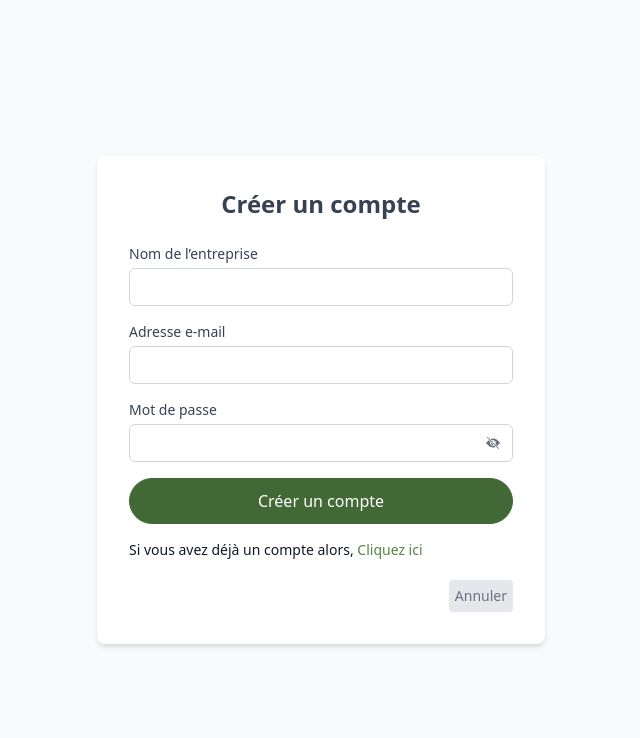
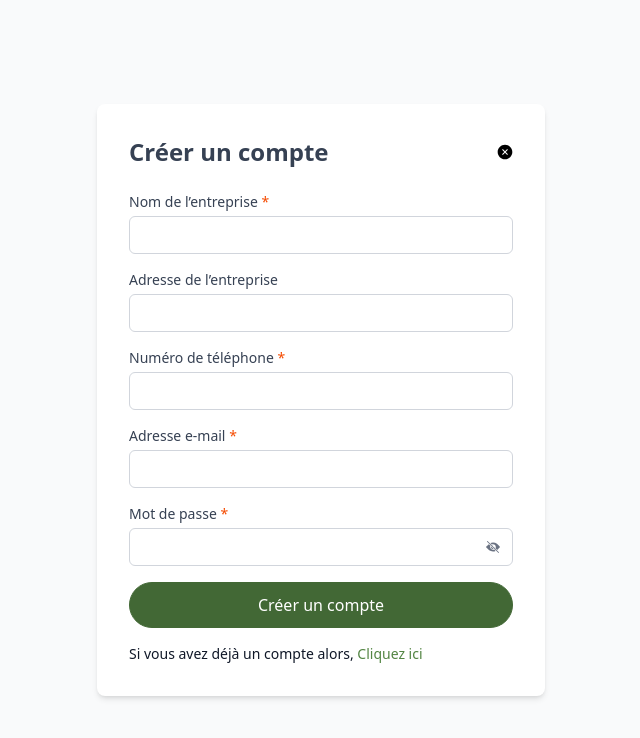
Before and after one commit to annelauraa/KOROBO, a React (Vite) app in the folder FRONT-END/: page /sign-up in a window 1280 px wide. Shown: the top 738 px of the page, without its empty margins (319-959 px from the left). Built offline with nearby package versions, Linux system fonts and the light colour scheme.

Commit message:
config : sign-up

```diff
--- a/FRONT-END/package.json
+++ b/FRONT-END/package.json
@@ -20,6 +20,7 @@
     "react-icons": "^5.5.0",
     "react-router-dom": "^7.5.0",
     "react-scroll": "^1.9.3",
+    "react-toastify": "^11.0.5",
     "tailwindcss": "^4.1.3"
   },
   "devDependencies": {
--- a/FRONT-END/src/App.css
+++ b/FRONT-END/src/App.css
@@ -40,6 +40,8 @@ body {
 
   button {
     cursor: pointer;
+    min-width: 25%;
+    border-radius: 50px !important;
   }
 
   img {
--- a/FRONT-END/src/Components/admin/Sidebar/Sidebar.css
+++ b/FRONT-END/src/Components/admin/Sidebar/Sidebar.css
@@ -19,3 +19,13 @@
     scale: 1.2;
     transition: 0.3s;
 }
+
+.backdrop {
+    position: fixed;
+    top: 0;
+    left: 0;
+    width: 100%;
+    height: 100%;
+    background-color: rgba(0, 0, 0, 0.8);
+    z-index: 9999;
+}
--- a/FRONT-END/src/Components/public/Navbar/Navbar.jsx
+++ b/FRONT-END/src/Components/public/Navbar/Navbar.jsx
@@ -58,10 +58,10 @@ const Navbar = () => {
                 <li > <Link to="faq" smooth={true} duration={800} offset={-100} className='cursor-pointer lg:mr-25'> FAQ </Link></li>
                 <li><LK
                   to="/sign-up"
-                  className="button-korobo"
+                  className="button-korobo-outlined"
                   whileHover={{ scale: 1.01 }}
                 >
-                  Nouveau compte
+                  Inscription
                 </LK></li>
                 <li><LK
                   to="/login"
--- a/FRONT-END/src/Pages/Login/Login.jsx
+++ b/FRONT-END/src/Pages/Login/Login.jsx
@@ -1,11 +1,13 @@
 import React, { useEffect } from 'react';
 import { useState } from "react";
 import { motion } from "framer-motion";
-import { IoIosEye, IoIosEyeOff, IoIosArrowBack  } from "react-icons/io";
+import { IoIosEye, IoIosEyeOff, IoIosArrowBack } from "react-icons/io";
 import { Link, useNavigate } from "react-router-dom";
 import axios from 'axios';
 import './Login.css';
 import { isAuthenticated, setToken } from '../../utils/auth';
+import { GoXCircleFill } from "react-icons/go";
+import { VscError } from "react-icons/vsc";
 
 const Login = () => {
 
@@ -59,7 +61,7 @@ const Login = () => {
       } catch (error) {
         console.error(error);
         setError("Email ou mot de passe incorrect");
-          }finally {
+      } finally {
         // setLoading(false);
       }
 
@@ -105,12 +107,15 @@ const Login = () => {
         className="bg-white p-8 rounded-lg shadow-md max-w-md w-full"
       >
 
-
+        <div className='flex flex-row items-center justify-between'>
           <h2 className="text-2xl font-bold text-start text-gray-700">
             Connexion
           </h2>
+          <Link to="/" className=''><GoXCircleFill /></Link>
+        </div>
+
         <form onSubmit={handleSubmit} className="mt-6 space-y-4">
-          {error && <p>{error}</p>}
+          {error && <p className='text-sm text-red-500 flex items-center gap-1'><VscError />{error}</p>}
           <motion.div
             initial={{ opacity: 0, x: 30 }}
             animate={{ opacity: 1, x: 0 }}
@@ -166,7 +171,7 @@ const Login = () => {
               <button
                 type="button"
                 onClick={togglePasswordVisibility}
-                className="absolute inset-y-0 right-0 pr-3 flex items-center text-gray-500"
+                className="absolute inset-y-0 right-0 pr-3 flex items-center text-gray-500 justify-end"
               >
                 {showPassword ? (
                   <IoIosEye />
@@ -196,7 +201,7 @@ const Login = () => {
           <span className="block text-sm font-medium text-gray-900 text-start"><Link className="text-korobo" to="/forgot-password">Mot de passe oublié ?</Link></span>
           <span className="block text-sm font-medium text-gray-900 text-start"><Link className="text-korobo" to="/sign-up">Cliquez ici</Link> si vous n&apos;avez pas encore votre compte. </span>
         </form>
-        <button className='text-sm bg-gray-200 mt-5 p-1.5 rounded-sm text-gray-500 flex flex-row hover:scale-105 float-end'> <Link to="/" className='flex flex-row items-center'>Annuler</Link></button>
+
       </motion.div>
     </div>
   );
--- a/FRONT-END/src/Pages/Sign-Up/SignUp.jsx
+++ b/FRONT-END/src/Pages/Sign-Up/SignUp.jsx
@@ -5,12 +5,19 @@ import { IoIosEye } from "react-icons/io";
 import { IoIosEyeOff } from "react-icons/io";
 import { Link } from 'react-router-dom';
 import './SignUp.css'
+import { GoXCircleFill } from 'react-icons/go';
+import { VscError } from 'react-icons/vsc';
+import axios from 'axios';
+
+
 const SignUp = () => {
-
+  const [error, setError] = useState(null);
   const [formData, setFormData] = useState({
     companyName: "",
     email: "",
     password: "",
+    telephone: "",
+    adresse: "",
   });
 
   const [errors, setErrors] = useState({
@@ -19,11 +26,16 @@ const SignUp = () => {
     password: false,
     emailInvalid: false,
     passwordLength: false,
+    telephone: false,
+    // passwordDigit: false,
+    // passwordLetter: false,
+    // passwordSpecial: false,
+    // passwordMatch: false,
   });
 
   const [showPassword, setShowPassword] = useState(false); // État pour gérer la visibilité du mot de passe
 
-    const handleSubmit = (e) => {
+  const handleSubmit = async(e) => {
     e.preventDefault();
 
     // Validation des champs requis
@@ -39,6 +51,31 @@ const SignUp = () => {
 
     // Si aucune erreur, soumettre le formulaire
     if (!Object.values(newErrors).includes(true)) {
+      try {
+
+        const res = await axios.post("http://localhost:5000/api/entreprises", {
+          nom         : formData.companyName,
+          email       : formData.email,
+          mot_de_passe: formData.password,
+          telephone   : formData.telephone,
+          adresse     : (formData.adresse).length ? formData.adresse: "Non renseigné",
+          logo        : "Non renseigné",
+        }, {
+          headers: {
+            "Content-Type": "application/json",
+          },
+        });
+
+        console.log(res.data);  // Afficher la réponse du serveur dans la console
+        // Rediriger vers la page de connexion ou une autre page après l'inscription réussie
+        // navigate("/login");
+        setError(null); // Réinitialiser l'erreur si l'inscription réussit
+
+      } catch (error) {
+        console.error(error);
+      } finally {
+        // setLoading(false);
+      }
       console.log("Formulaire soumis avec succès");
       // Logic de soumission du formulaire ici (création de compte)
     }
@@ -74,10 +111,16 @@ const SignUp = () => {
         transition={{ duration: 0.6, ease: "easeOut" }}
         className="bg-white p-8 rounded-lg shadow-md max-w-md w-full"
       >
-          <h2 className="text-2xl font-bold text-center text-gray-700">
+        <div className='flex flex-row items-center justify-between'>
+          <h2 className="text-2xl font-bold text-start text-gray-700">
             Créer un compte
           </h2>
+          <Link to="/" className=''><GoXCircleFill /></Link>
+        </div>
         <form onSubmit={handleSubmit} className="mt-6 space-y-4">
+          {/* Message d'erreur */}
+          {error && <p className='text-sm text-red-500 flex items-center gap-1'><VscError />{error}</p>}
+
           {/* Nom de l'entreprise */}
           <motion.div
             initial={{ opacity: 0, x: -30 }}
@@ -88,7 +131,7 @@ const SignUp = () => {
               htmlFor="company-name"
               className="block text-sm font-medium text-gray-700"
             >
-                Nom de l’entreprise
+              Nom de l’entreprise <span className='text-orange-600'>*</span>
             </label>
             <input
               id="company-name"
@@ -104,6 +147,55 @@ const SignUp = () => {
             )}
           </motion.div>
 
+          {/* Adresse de l'entreprise */}
+          <motion.div
+            initial={{ opacity: 0, x: -30 }}
+            animate={{ opacity: 1, x: 0 }}
+            transition={{ duration: 0.5, delay: 0.2 }}
+          >
+            <label
+              htmlFor="company-address"
+              className="block text-sm font-medium text-gray-700"
+            >
+              Adresse de l’entreprise
+            </label>
+            <input
+              id="company-adress"
+              name="companyAdress"
+              type="text"
+              value={formData.companyAdress}
+              onChange={handleChange}
+              className={`mt-1 block w-full px-3 py-2 border rounded-md sm:text-sm border-gray-300
+                focus:outline-none focus:ring-indigo-500 focus:border-indigo-500`}
+            />
+          </motion.div>
+
+          {/* Telephone*/}
+          <motion.div
+            initial={{ opacity: 0, x: 30 }}
+            animate={{ opacity: 1, x: 0 }}
+            transition={{ duration: 0.5, delay: 0.3 }}
+          >
+            <label
+              htmlFor="telephone"
+              className="block text-sm font-medium text-gray-700"
+            >
+              Numéro de téléphone <span className='text-orange-600'>*</span>
+            </label>
+            <input
+              id="telephone"
+              name="telephone"
+              type="text"
+              value={formData.telephone}
+              onChange={handleChange}
+              className={`mt-1 block w-full px-3 py-2 border rounded-md sm:text-sm ${errors.telephone ? "border-red-500" : "border-gray-300"
+                } focus:outline-none focus:ring-indigo-500 focus:border-indigo-500`}
+            />
+            {errors.telephone && !formData.telephone && (
+              <span className="text-red-500 text-sm">Ce champ est requis</span>
+            )}
+          </motion.div>
+
           {/* Email */}
           <motion.div
             initial={{ opacity: 0, x: 30 }}
@@ -114,7 +206,7 @@ const SignUp = () => {
               htmlFor="email"
               className="block text-sm font-medium text-gray-700"
             >
-                Adresse e-mail
+              Adresse e-mail <span className='text-orange-600'>*</span>
             </label>
             <input
               id="email"
@@ -145,7 +237,7 @@ const SignUp = () => {
               htmlFor="password"
               className="block text-sm font-medium text-gray-700"
             >
-                Mot de passe
+              Mot de passe <span className='text-orange-600'>*</span>
             </label>
             <div className="relative">
               <input
@@ -160,7 +252,7 @@ const SignUp = () => {
               <button
                 type="button"
                 onClick={togglePasswordVisibility}
-                  className="absolute inset-y-0 right-0 pr-3 flex items-center text-gray-500"
+                className="absolute inset-y-0 right-0 pr-3 flex items-center text-gray-500 justify-end"
               >
                 {showPassword ? (
                   <IoIosEye />
@@ -189,7 +281,7 @@ const SignUp = () => {
           </motion.button>
           <span className="block text-sm font-medium text-gray-900">Si vous avez déjà un compte alors, <Link className="text-korobo" to="/login">Cliquez ici</Link></span>
         </form>
-              <button className='text-sm bg-gray-200 mt-5 p-1.5 rounded-sm text-gray-500 flex flex-row hover:scale-105 float-end'> <Link to="/" className='flex flex-row items-center'>Annuler</Link></button>
+
       </motion.div>
     </div>
   );
```
Also changed, not shown: FRONT-END/src/Components/admin/Sidebar/Sidebar.jsx (+28 -2 lines), 2 other files (tests, documents, lock files or other folders). Lines whose indentation alone changed are shown as unchanged.
